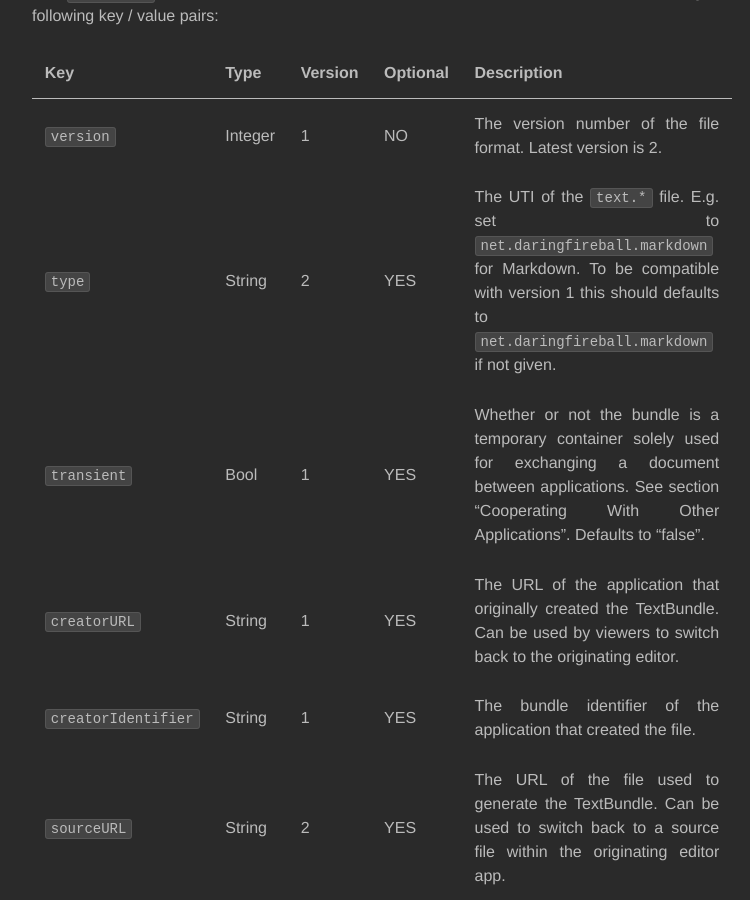
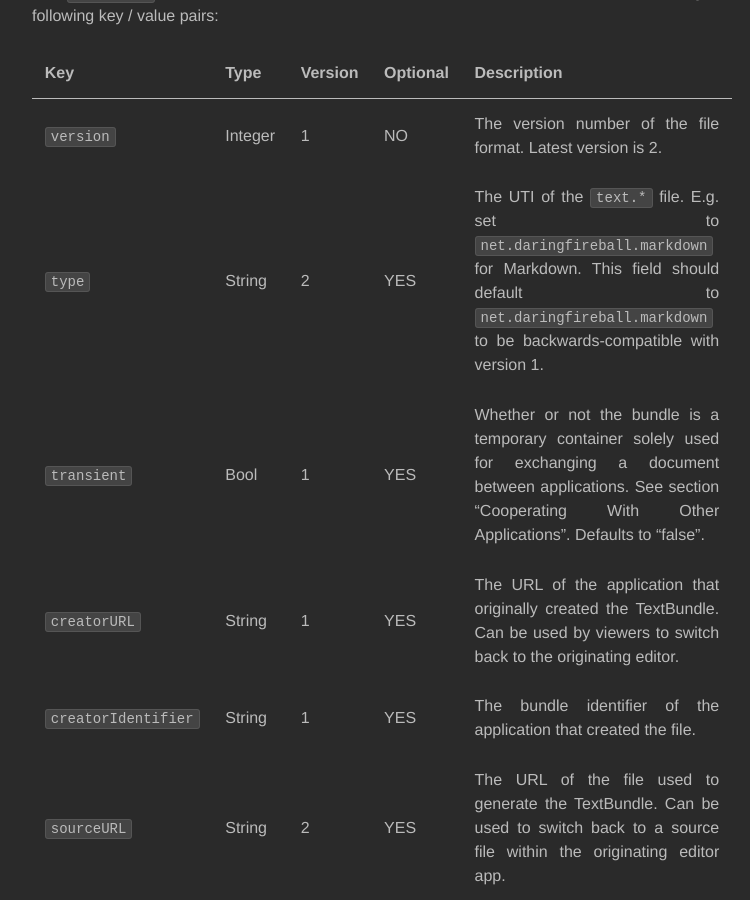
Before and after one commit to textbundle/textbundle.github.io, a Jekyll site: the page built from spec.md, in a window 1280 px wide and 900 px high, scrolled down 1529 px. Shown: the whole window, without its empty margins (258-1008 px from the left). Built offline with Jekyll 4.4.1, drawn with Linux system fonts in a browser that asks for light colours.

Commit message:
Fixes some typos

```diff
--- a/spec.md
+++ b/spec.md
@@ -39,7 +39,7 @@ The `info.json` file contains all meta data about the TextBundle. It is a JSON f
 | Key                   | Type       | Version | Optional | Description
 |-----------------------|------------|---------|----------|---------------------------------------------------------------------------------------
 | `version`             | Integer    | 1       | NO       | The version number of the file format. Latest version is 2.
-| `type`                | String     | 2       | YES      | The UTI of the `text.*` file. E.g. set to `net.daringfireball.markdown` for Markdown. To be compatible with version 1 this should defaults to `net.daringfireball.markdown` if not given.
+| `type`                | String     | 2       | YES      | The UTI of the `text.*` file. E.g. set to `net.daringfireball.markdown` for Markdown. This field should default to `net.daringfireball.markdown` to be backwards-compatible with version 1.
 | `transient`           | Bool       | 1       | YES      | Whether or not the bundle is a temporary container solely used for exchanging a document between applications. See section “Cooperating With Other Applications”. Defaults to "false".
 | `creatorURL`          | String     | 1       | YES      | The URL of the application that originally created the TextBundle. Can be used by viewers to switch back to the originating editor.
 | `creatorIdentifier`   | String     | 1       | YES      | The bundle identifier of the application that created the file.
```
